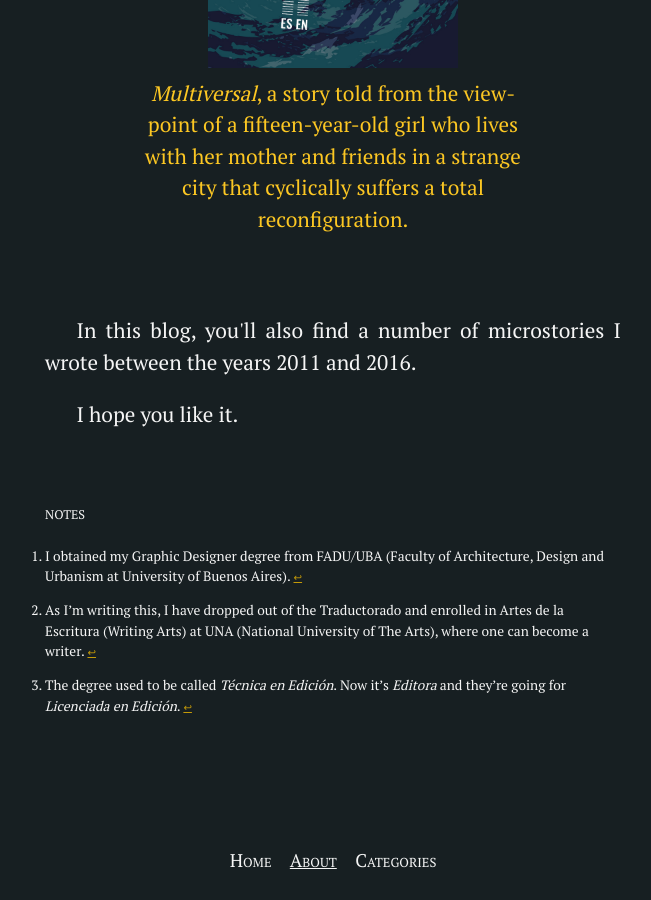
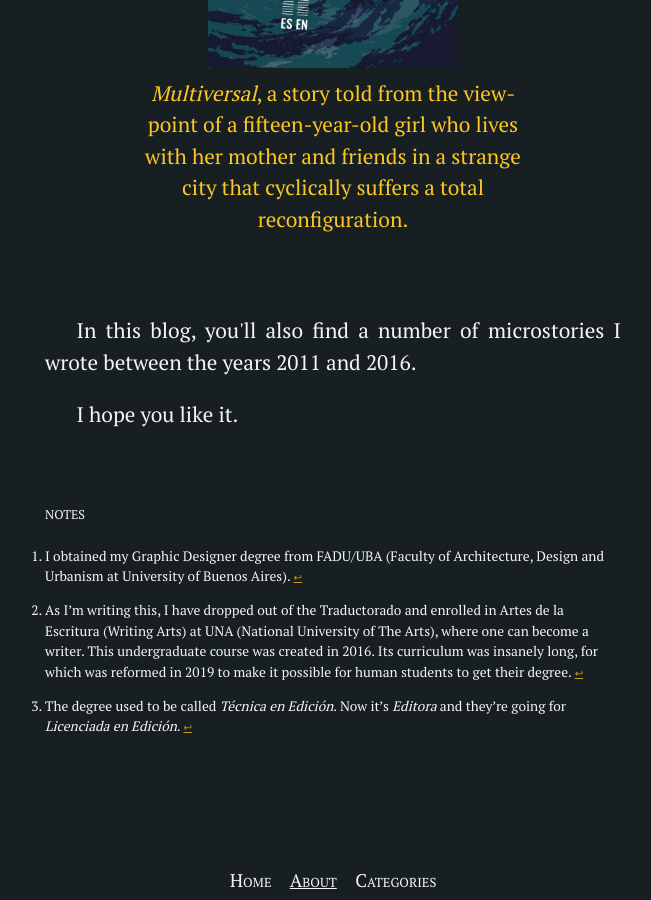
Before and after one commit to silvialohrmann/editorial, a Jekyll site: the page built from about.md, in a window 1280 px wide and 900 px high, scrolled down 3323 px. Shown: the whole window, without its empty margins (307-958 px from the left). Built offline with Jekyll 4.4.1, drawn with Linux system fonts in a browser that asks for light colours; before the commit the page ends 4202 px from its top, so only the background shows below that; some of the changed text lies outside the part shown.

Commit message:
Update about.md

```diff
--- a/about.md
+++ b/about.md
@@ -39,6 +39,6 @@ This year, I reread them and decided to publish them as they were. That's why I
 
 [^1]:	I obtained my Graphic Designer degree from FADU/UBA (Faculty of Architecture, Design and Urbanism at University of Buenos Aires).
 
-[^2]:	As I'm writing this, I have dropped out of the Traductorado and enrolled in Artes de la Escritura (Writing Arts) at UNA (National University of The Arts), where one can become a writer.
+[^2]:	As I'm writing this, I have dropped out of the Traductorado and enrolled in Artes de la Escritura (Writing Arts) at UNA (National University of The Arts), where one can become a writer. This undergraduate course was created in 2016. Its curriculum was insanely long, for which was reformed in 2019 to make it possible for human students to get their degree.
 
 [^3]:	The degree used to be called *Técnica en Edición*. Now it's *Editora* and they're going for *Licenciada en Edición*.
```
Also changed, not shown: other parts of about.md (+1 -1 lines).
